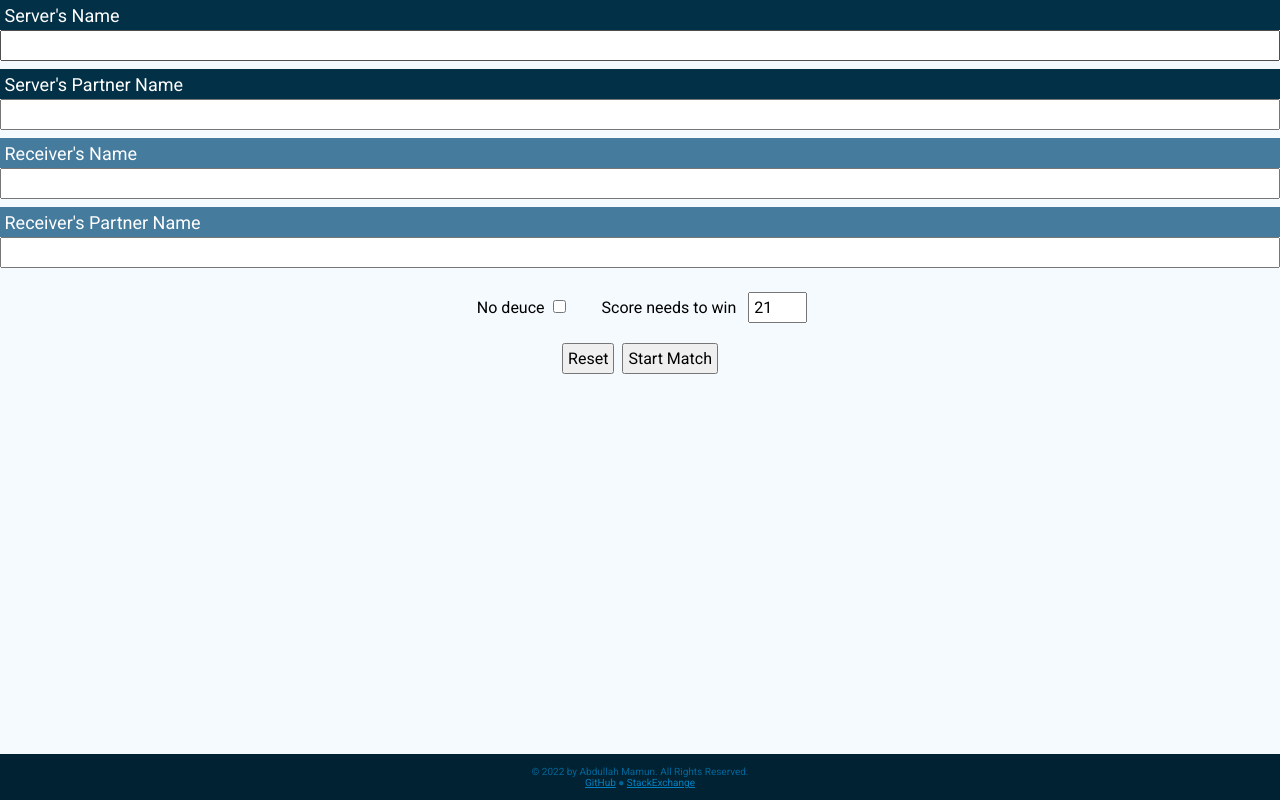
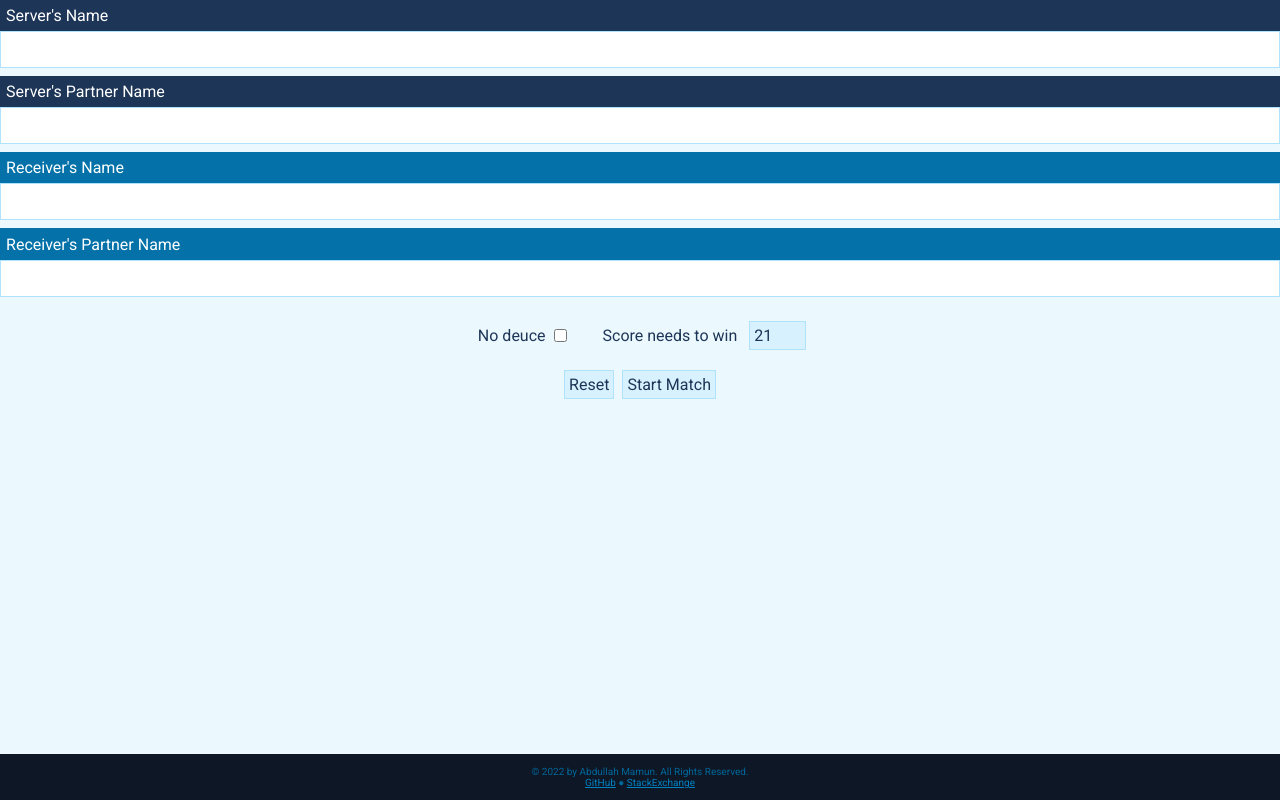
Before and after one commit to mamun217/badminton-tournament, a React (Create React App) app: page / in a window 1280 px wide. Built offline with nearby package versions, Linux system fonts and the light colour scheme.

Commit message:
Minor style change

```diff
--- a/src/components/ConfigureMatch.css
+++ b/src/components/ConfigureMatch.css
@@ -12,26 +12,29 @@
 .receiving>div>label {
   width: 100%;
   margin: 0px;
-  font-size: 18px;
-  padding: .25em;
+  font-size: 16px;
+  padding: .38em;
 }
 
 .serving>div>label {
   color: #fff;
-  background-color: #023047;
+  background-color: #1d3557;
 }
 
 .receiving>div>label {
   color: #fff;
-  background-color: #457b9d;
+  background-color: #0472a9;
 }
 
 .serving>div>input,
 .receiving>div>input {
+  color: #1d3557;
   font-size: 16px;
-  padding: 4px;
+  padding: 8px 6px;
   margin-top: 0px;
   margin-bottom: .5em;
+  border: 1px solid #afe3fd;
+  border-radius: 0;
 }
 
 /* ***
@@ -57,12 +60,17 @@
   margin: 0px;
   font-size: 16px;
   padding: .25em;
+  color: #1d3557;
 }
 
 .game_options>.no_deuce_items>input,
 .game_options>.score_to_win_items>input {
   font-size: 16px;
   padding: 4px;
+  color: #1d3557;
+  background-color: #d7f1fe;
+  border: 1px solid #afe3fd;
+  border-radius: 0px;
 }
 
 /* ***
@@ -79,4 +87,8 @@
   margin: .25em;
   padding: .25em;
   font-size: 16px;
+  color: #1d3557;
+  background-color: #d7f1fe;
+  border: 1px solid #afe3fd;
+  border-radius: 0;
 }
--- a/src/components/ConfigureMatch.tsx
+++ b/src/components/ConfigureMatch.tsx
@@ -43,10 +43,10 @@ function InputPlayer(props: IPlayer) {
 
 function InputNoDeuce(props: INoDeuce) {
   return (
-    <Form.Group className="no_deuce_items" controlId="no_deuce">
-      <Form.Label>No deuce&nbsp;</Form.Label>
-      <Form.Check name="noDeuce" onChange={props.onChange} checked={props.checked} />
-    </Form.Group>
+    <div className="no_deuce_items">
+      <label htmlFor='no_deuce'>No deuce&nbsp;</label>
+      <input type="checkbox" id="no_deuce" name="noDeuce" onChange={props.onChange} checked={props.checked} />
+    </div>
   );
 }
 
--- a/src/components/Match.css
+++ b/src/components/Match.css
@@ -20,7 +20,7 @@ p {
 .team2 {
   height: 50%;
   color: #fff;
-  background-color: #457b9d;
+  background-color: #0472a9;
   font-size: 18pt;
   padding: 8px;
 }
@@ -76,7 +76,7 @@ p {
   flex-grow: 1;
   justify-content: center;
   color: #fff;
-  background-color: #00b4d8;
+  background-color: #4cc0fa;
   font-size: 24pt;
 }
 
@@ -95,7 +95,7 @@ p {
   flex-wrap: wrap;
   height: 130px;
   width: 50px;
-  background-color: #00b4d8;
+  background-color: #4cc0fa;
 }
 
 #team2_won_game {
@@ -146,7 +146,7 @@ p {
   font-size: 18px;
   text-align: center;
   color: #fff;
-  background-color: #fb8500;
+  background-color: #ff8800;
   padding: 8px 0;
 }
 
--- a/src/index.css
+++ b/src/index.css
@@ -3,16 +3,19 @@
 
 */
 
-* {
+*,
+*::before,
+*::after {
   padding: 0;
   margin: 0;
   font-family: 'Roboto', sans-serif;
+  box-sizing: border-box;
 }
 
 html,
 body {
   height: 100%;
-  background-color: hsl(210, 100%, 98%);
+  background-color: #ebf8fe;
 }
 
 .main-container {
@@ -35,7 +38,7 @@ body {
   padding: 12px 0px;
   font-size: 10px;
   color: #006699;
-  background-color: #012232;
+  background-color: #0d1726;
 }
 
 .footer-container>p>a:link,
```
